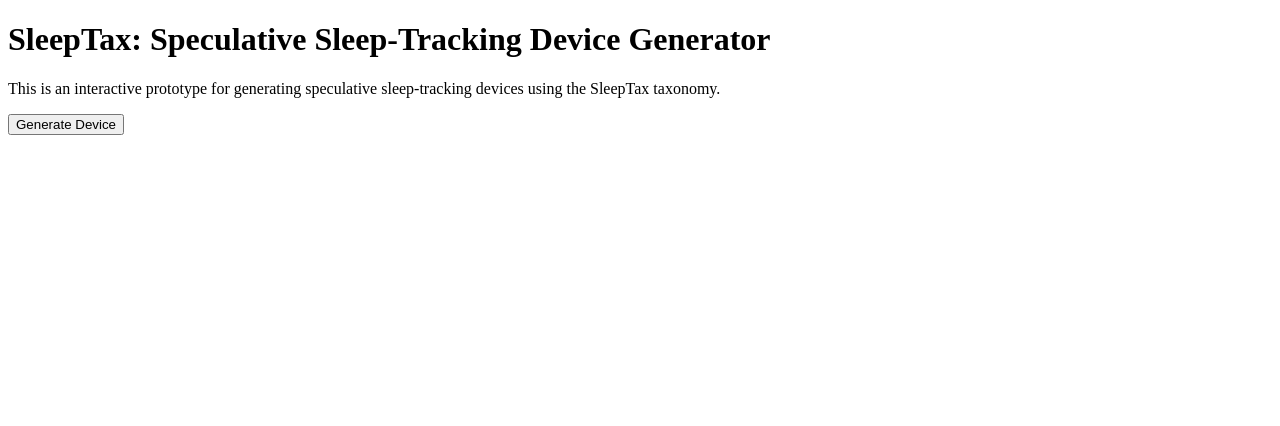
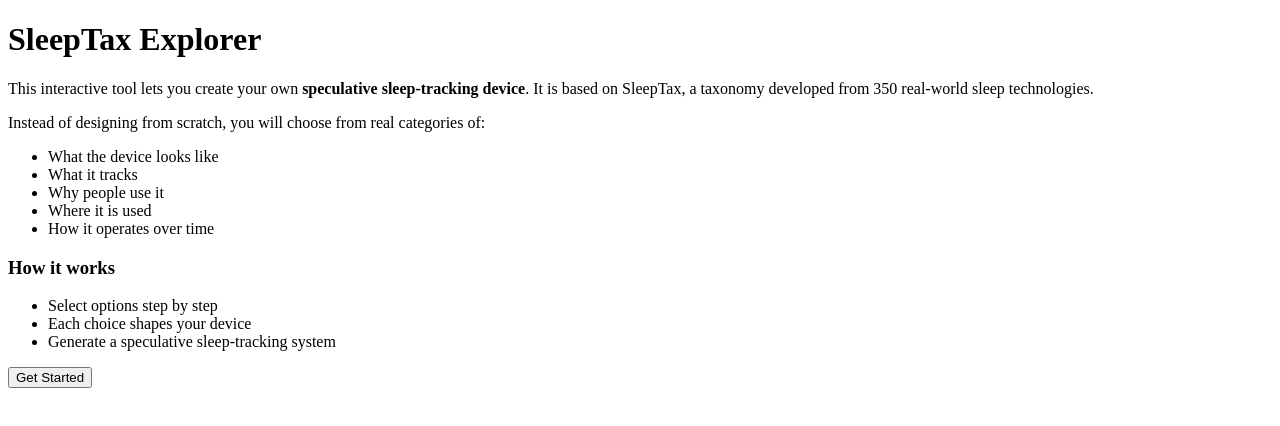
Before and after one commit to SanondaDattaGupta/SleepTax, a plain HTML site: page index.html in a window 1280 px wide. Drawn offline with Linux system fonts and the light colour scheme.

Commit message:
Update index.html

```diff
--- a/index.html
+++ b/index.html
@@ -4,19 +4,59 @@
   <title>SleepTax</title>
 </head>
 <body>
-  <h1>SleepTax: Speculative Sleep-Tracking Device Generator</h1>
 
-  <p>This is an interactive prototype for generating speculative sleep-tracking devices using the SleepTax taxonomy.</p>
+<!-- INTRO SECTION -->
+<div id="intro">
+  <h1>SleepTax Explorer</h1>
+
+  <p>
+    This interactive tool lets you create your own <b>speculative sleep-tracking device</b>.
+    It is based on SleepTax, a taxonomy developed from 350 real-world sleep technologies.
+  </p>
+
+  <p>
+    Instead of designing from scratch, you will choose from real categories of:
+  </p>
+
+  <ul>
+    <li>What the device looks like</li>
+    <li>What it tracks</li>
+    <li>Why people use it</li>
+    <li>Where it is used</li>
+    <li>How it operates over time</li>
+  </ul>
+
+  <h3>How it works</h3>
+  <ul>
+    <li>Select options step by step</li>
+    <li>Each choice shapes your device</li>
+    <li>Generate a speculative sleep-tracking system</li>
+  </ul>
+
+  <button onclick="start()">Get Started</button>
+</div>
+
+<!-- BUILDER SECTION (your original tool, now hidden initially) -->
+<div id="builder" style="display:none;">
+  <h2>Build Your Device</h2>
 
   <button onclick="generateDevice()">Generate Device</button>
 
   <p id="output"></p>
+</div>
 
+<!-- SCRIPT -->
 <script>
+function start() {
+  document.getElementById("intro").style.display = "none";
+  document.getElementById("builder").style.display = "block";
+}
+
 function generateDevice() {
   document.getElementById("output").innerText =
     "A smart ring that automatically tracks sleep stages, stress, and body temperature to generate personalized sleep insights.";
 }
 </script>
+
 </body>
 </html>
```
Lines whose indentation alone changed are shown as unchanged.
